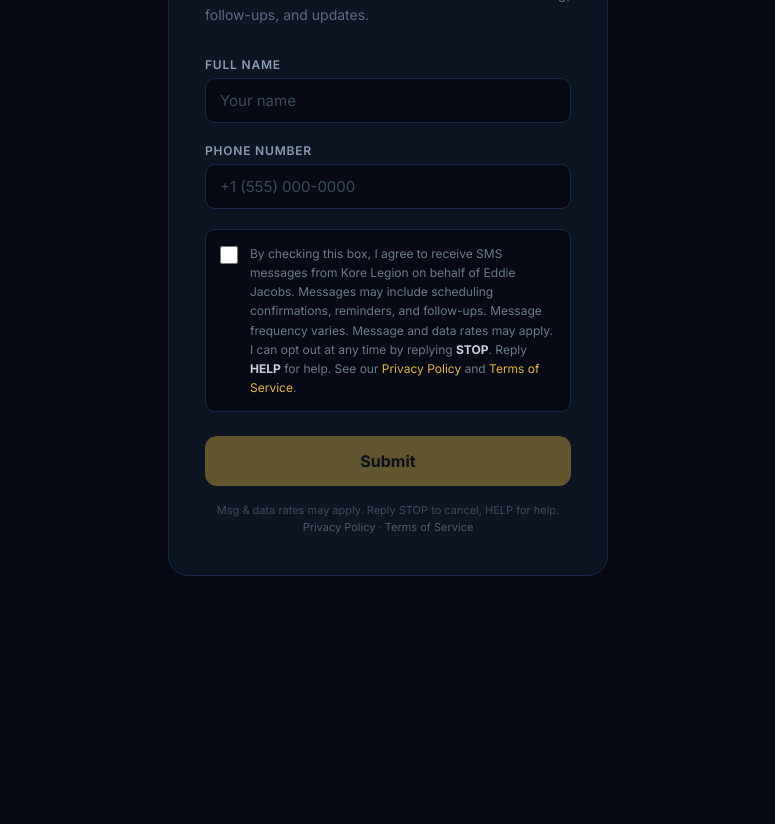
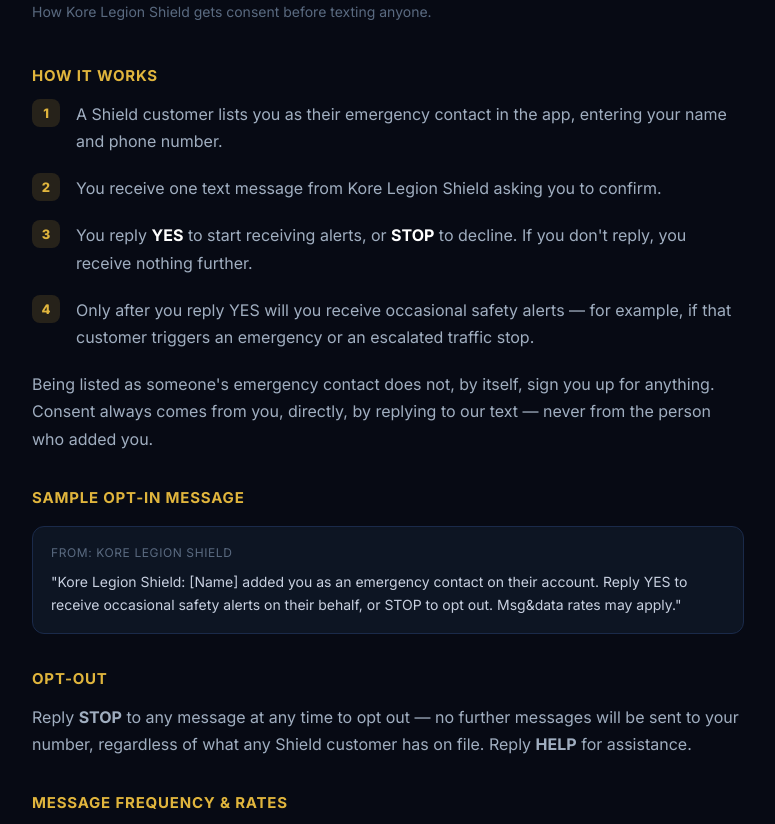
Before and after one commit to edj-cmd/korelegion-site, a plain HTML site: page optin.html in a window 1280 px wide. Shown: the part 198-1022 px from the top of the page, without its empty margins (252-1027 px from the left). Before the commit the page ends 800 px from the top, so only its background shows below. Drawn offline with Linux system fonts and the light colour scheme.

Commit message:
Rewrite privacy/terms/opt-in pages for Shield's actual A2P consent flow
Twilio rejected the A2P 10DLC campaign twice (error 30923) because these
pages described an unrelated product (personal scheduling assistant) and
terms.html explicitly asserted third-party consent counts toward opt-in.
Now accurately describes Kore Legion Shield's emergency-contact SMS flow:
the contact themselves must reply YES before receiving anything.

```diff
--- a/optin.html
+++ b/optin.html
@@ -3,42 +3,43 @@
 <head>
   <meta charset="UTF-8" />
   <meta name="viewport" content="width=device-width, initial-scale=1.0" />
-  <title>Stay Connected — Kore Legion</title>
+  <title>Emergency Contact SMS Opt-In — Kore Legion Shield</title>
   <link rel="icon" href="assets/logo-icon.jpg" type="image/jpeg" />
   <link rel="preconnect" href="https://fonts.googleapis.com" />
   <link href="https://fonts.googleapis.com/css2?family=Inter:wght@300;400;500;600;700;800&display=swap" rel="stylesheet" />
   <style>
     *, *::before, *::after { box-sizing: border-box; margin: 0; padding: 0; }
-    body { font-family: 'Inter', sans-serif; background: #070a14; color: #c8d0e0; min-height: 100vh; display: flex; align-items: center; justify-content: center; padding: 24px; }
-    .card { background: #0d1523; border: 1px solid #1a2a4a; border-radius: 20px; padding: 40px 36px; max-width: 440px; width: 100%; }
-    .brand { display: flex; align-items: center; gap: 10px; margin-bottom: 32px; }
-    .brand span { color: #fff; font-weight: 700; font-size: 17px; }
-    h1 { color: #fff; font-size: 24px; font-weight: 800; margin-bottom: 8px; }
-    .sub { color: #5a6a80; font-size: 14px; margin-bottom: 32px; line-height: 1.5; }
-    label { display: block; color: #8a9ab0; font-size: 12px; font-weight: 600; text-transform: uppercase; letter-spacing: 0.8px; margin-bottom: 6px; }
-    input { width: 100%; background: #070a14; border: 1px solid #1a2a4a; border-radius: 10px; color: #fff; font-size: 15px; font-family: inherit; padding: 12px 14px; margin-bottom: 20px; outline: none; transition: border-color 0.2s; }
-    input:focus { border-color: #e0b53d; }
-    input::placeholder { color: #3a4a5a; }
-    .consent { background: #070a14; border: 1px solid #1a2a4a; border-radius: 10px; padding: 14px; margin-bottom: 24px; }
-    .consent-row { display: flex; gap: 12px; align-items: flex-start; }
-    .consent-row input[type="checkbox"] { width: 18px; height: 18px; min-width: 18px; margin-top: 2px; accent-color: #e0b53d; cursor: pointer; margin-bottom: 0; background: none; border: none; padding: 0; }
-    .consent-text { font-size: 12px; color: #6a7a8a; line-height: 1.6; }
-    .consent-text a { color: #e0b53d; text-decoration: none; }
-    .consent-text a:hover { text-decoration: underline; }
-    button { width: 100%; background: #e0b53d; color: #070a14; border: none; border-radius: 12px; font-size: 16px; font-weight: 700; font-family: inherit; padding: 15px; cursor: pointer; transition: opacity 0.2s; }
-    button:hover { opacity: 0.9; }
-    button:disabled { opacity: 0.4; cursor: not-allowed; }
-    .success { text-align: center; display: none; }
-    .success-icon { font-size: 48px; margin-bottom: 16px; }
-    .success h2 { color: #fff; font-size: 22px; font-weight: 800; margin-bottom: 8px; }
-    .success p { color: #5a6a80; font-size: 14px; line-height: 1.6; }
-    .rates { font-size: 11px; color: #3a4a5a; margin-top: 16px; text-align: center; line-height: 1.5; }
-    .rates a { color: #4a5a6a; text-decoration: none; }
+    body { font-family: 'Inter', sans-serif; background: #070a14; color: #c8d0e0; line-height: 1.7; font-size: 16px; }
+    .wrap { max-width: 760px; margin: 0 auto; padding: 60px 24px 100px; }
+    .brand { display: flex; align-items: center; gap: 10px; margin-bottom: 48px; text-decoration: none; }
+    .brand span { color: #fff; font-weight: 700; font-size: 18px; letter-spacing: 0.5px; }
+    h1 { color: #fff; font-size: 30px; font-weight: 800; margin-bottom: 8px; }
+    .sub { color: #5a6a80; font-size: 14px; margin-bottom: 40px; }
+    h2 { color: #e0b53d; font-size: 15px; font-weight: 700; margin: 32px 0 12px; text-transform: uppercase; letter-spacing: 0.8px; }
+    p { margin-bottom: 16px; color: #a0aec0; }
+    a { color: #e0b53d; text-decoration: none; }
+    a:hover { text-decoration: underline; }
+    .steps { counter-reset: step; list-style: none; margin-bottom: 8px; }
+    .steps li { counter-increment: step; position: relative; padding-left: 44px; margin-bottom: 20px; color: #a0aec0; }
+    .steps li::before {
+      content: counter(step);
+      position: absolute; left: 0; top: -2px;
+      width: 28px; height: 28px; border-radius: 8px;
+      background: rgba(224,181,61,0.14); color: #e0b53d;
+      display: flex; align-items: center; justify-content: center;
+      font-weight: 800; font-size: 13px;
+    }
+    .sample {
+      background: #0d1523; border: 1px solid #1a2a4a; border-radius: 12px;
+      padding: 16px 18px; font-size: 14px; color: #c8d0e0; margin: 16px 0 24px;
+    }
+    .sample .from { color: #5a6a80; font-size: 12px; margin-bottom: 6px; text-transform: uppercase; letter-spacing: 0.6px; }
+    .divider { border: none; border-top: 1px solid #1a2a4a; margin: 48px 0; }
   </style>
 </head>
 <body>
-  <div class="card">
-    <div class="brand">
+  <div class="wrap">
+    <a href="/" class="brand">
       <svg width="24" height="24" viewBox="0 0 70 70" fill="none" xmlns="http://www.w3.org/2000/svg">
         <circle cx="35" cy="14" r="6" fill="#e0b53d"/>
         <circle cx="20" cy="32" r="4" fill="#1e3a5f"/>
@@ -49,67 +50,35 @@
         <line x1="35" y1="14" x2="50" y2="32" stroke="#1a3a6b" stroke-width="1.2"/>
       </svg>
       <span>Kore Legion</span>
+    </a>
+
+    <h1>Emergency Contact SMS Opt-In</h1>
+    <p class="sub">How Kore Legion Shield gets consent before texting anyone.</p>
+
+    <h2>How it works</h2>
+    <ol class="steps">
+      <li>A Shield customer lists you as their emergency contact in the app, entering your name and phone number.</li>
+      <li>You receive one text message from Kore Legion Shield asking you to confirm.</li>
+      <li>You reply <strong style="color:#fff;">YES</strong> to start receiving alerts, or <strong style="color:#fff;">STOP</strong> to decline. If you don't reply, you receive nothing further.</li>
+      <li>Only after you reply YES will you receive occasional safety alerts — for example, if that customer triggers an emergency or an escalated traffic stop.</li>
+    </ol>
+
+    <p>Being listed as someone's emergency contact does not, by itself, sign you up for anything. Consent always comes from you, directly, by replying to our text — never from the person who added you.</p>
+
+    <h2>Sample opt-in message</h2>
+    <div class="sample">
+      <div class="from">From: Kore Legion Shield</div>
+      "Kore Legion Shield: [Name] added you as an emergency contact on their account. Reply YES to receive occasional safety alerts on their behalf, or STOP to opt out. Msg&amp;data rates may apply."
     </div>
 
-    <div id="form-view">
-      <h1>Stay Connected</h1>
-      <p class="sub">Submit your number to receive occasional messages from Eddie Jacobs via his Kore assistant — scheduling, follow-ups, and updates.</p>
+    <h2>Opt-out</h2>
+    <p>Reply <strong>STOP</strong> to any message at any time to opt out — no further messages will be sent to your number, regardless of what any Shield customer has on file. Reply <strong>HELP</strong> for assistance.</p>
 
-      <label for="name">Full Name</label>
-      <input type="text" id="name" placeholder="Your name" autocomplete="name" />
+    <h2>Message frequency &amp; rates</h2>
+    <p>Message frequency varies and is tied to real events, not a fixed schedule. Message and data rates may apply depending on your mobile carrier plan.</p>
 
-      <label for="phone">Phone Number</label>
-      <input type="tel" id="phone" placeholder="+1 (555) 000-0000" autocomplete="tel" />
-
-      <div class="consent">
-        <div class="consent-row">
-          <input type="checkbox" id="agree" />
-          <label for="agree" class="consent-text" style="text-transform:none;letter-spacing:0;font-size:12px;color:#6a7a8a;font-weight:400;margin-bottom:0;">
-            By checking this box, I agree to receive SMS messages from Kore Legion on behalf of Eddie Jacobs. Messages may include scheduling confirmations, reminders, and follow-ups. Message frequency varies. Message and data rates may apply. I can opt out at any time by replying <strong style="color:#c8d0e0;">STOP</strong>. Reply <strong style="color:#c8d0e0;">HELP</strong> for help. See our <a href="/privacy.html" target="_blank">Privacy Policy</a> and <a href="/terms.html" target="_blank">Terms of Service</a>.
-          </label>
-        </div>
-      </div>
-
-      <button id="submit-btn" disabled onclick="handleSubmit()">Submit</button>
-
-      <p class="rates">Msg &amp; data rates may apply. Reply STOP to cancel, HELP for help.<br/><a href="/privacy.html">Privacy Policy</a> · <a href="/terms.html">Terms of Service</a></p>
-    </div>
-
-    <div class="success" id="success-view">
-      <div class="success-icon">✓</div>
-      <h2>You're in.</h2>
-      <p>You'll receive messages from Eddie's assistant, Vera, when he needs to coordinate with you. Reply STOP anytime to opt out.</p>
-    </div>
+    <hr class="divider" />
+    <p style="font-size: 13px; color: #5a6a80;">See our <a href="/privacy.html">Privacy Policy</a> and <a href="/terms.html">Terms of Service</a>. © 2026 Kore Legion. All rights reserved.</p>
   </div>
-
-  <script>
-    const checkbox = document.getElementById('agree');
-    const btn = document.getElementById('submit-btn');
-    const nameInput = document.getElementById('name');
-    const phoneInput = document.getElementById('phone');
-
-    function checkReady() {
-      btn.disabled = !(checkbox.checked && nameInput.value.trim() && phoneInput.value.trim());
-    }
-
-    checkbox.addEventListener('change', checkReady);
-    nameInput.addEventListener('input', checkReady);
-    phoneInput.addEventListener('input', checkReady);
-
-    function handleSubmit() {
-      const name = nameInput.value.trim();
-      const phone = phoneInput.value.trim();
-      if (!name || !phone || !checkbox.checked) return;
-
-      btn.disabled = true;
-      btn.textContent = 'Submitting...';
-
-      // Log to a simple endpoint — or just show success (form is the evidence carriers need)
-      setTimeout(() => {
-        document.getElementById('form-view').style.display = 'none';
-        document.getElementById('success-view').style.display = 'block';
-      }, 800);
-    }
-  </script>
 </body>
 </html>
```
Also changed, not shown: privacy.html (+12 -8 lines), terms.html (+7 -7 lines).
